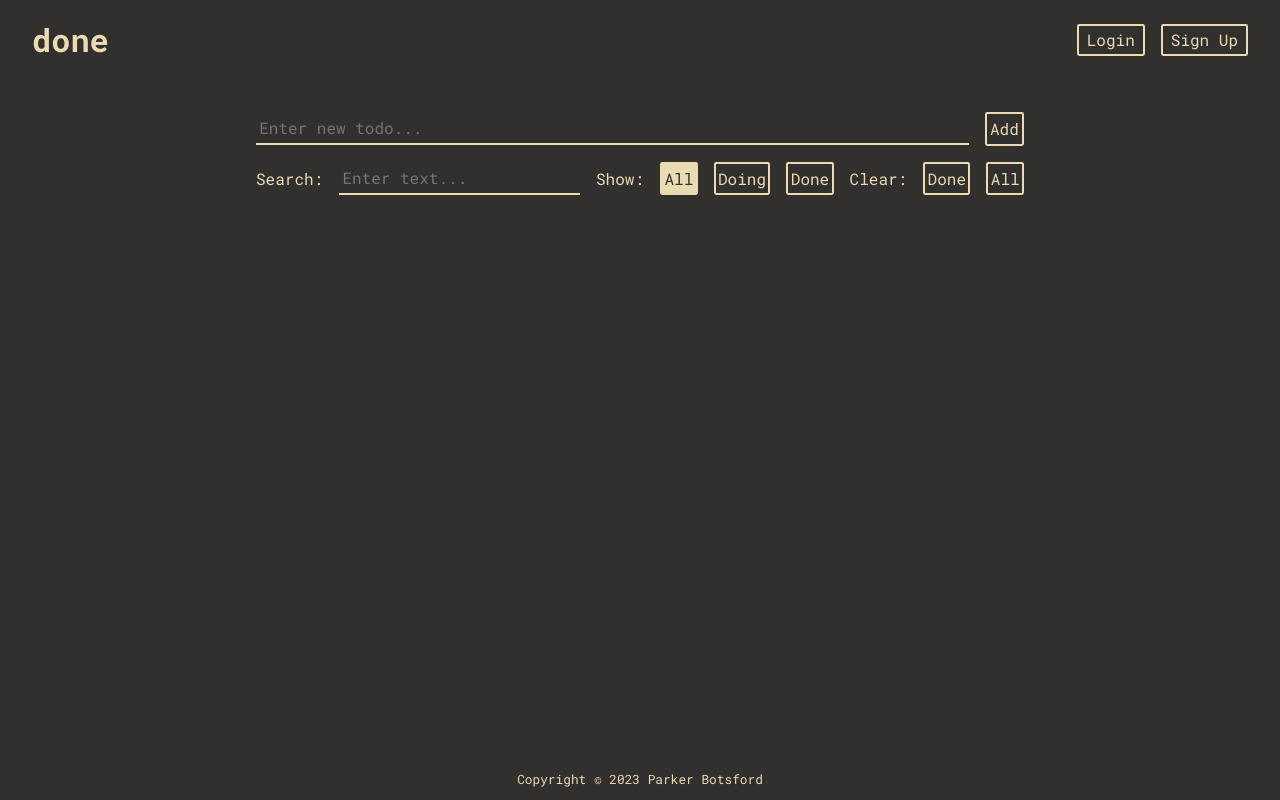
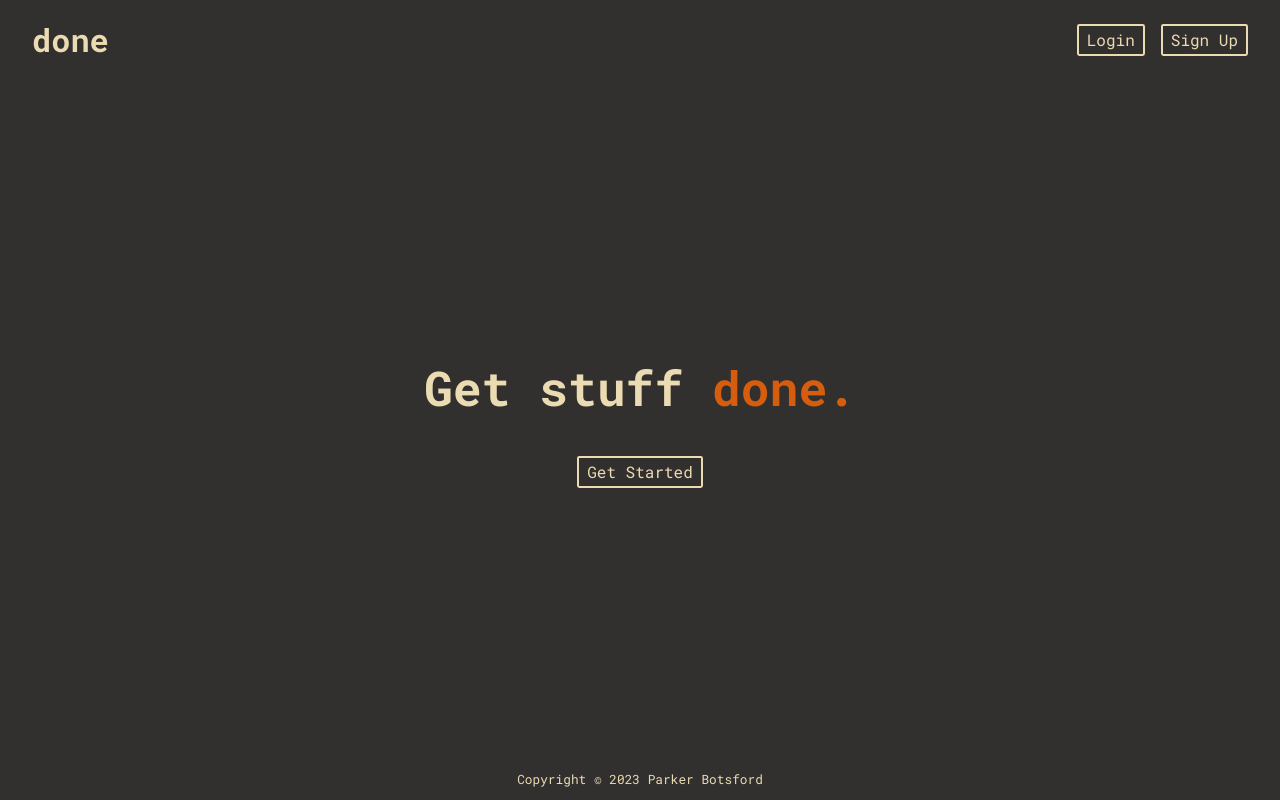
Before and after one commit to parbots/done, a Next.js app: page / in a window 1280 px wide. Built offline with nearby package versions, Linux system fonts and the light colour scheme.

Commit message:
Move Item module into new list page and create basic landing page

```diff
--- a/src/components/header/Header.module.css
+++ b/src/components/header/Header.module.css
@@ -22,7 +22,7 @@
 .navLink {
     padding: 0.15rem 0.5rem;
 
-    text-decoration: none;
+    outline: none;
 
     border: solid 0.15rem var(--color);
     border-radius: 0.15rem;
@@ -36,8 +36,6 @@
 
 .loginLink:hover,
 .loginLink:focus-visible {
-    outline: none;
-
     border-color: var(--highlight);
 
     color: var(--highlight);
@@ -49,8 +47,6 @@
 
 .signupLink:hover,
 .signupLink:focus-visible {
-    outline: none;
-
     border-color: var(--highlight);
 
     color: var(--highlight);
--- a/src/pages/index.tsx
+++ b/src/pages/index.tsx
@@ -1,104 +1,12 @@
 import Head from 'next/head'
-
-import { useState, useEffect } from 'react'
+import Link from 'next/link'
 
 import styles from '@styles/HomePage.module.css'
 
 import { Header } from '@components/header'
 import { Footer } from '@components/footer'
 
-import type { Item, Filter } from 'types/item'
-
-import { ListMenu } from '@modules/items/menu'
-import { List } from '@modules/items/list'
-
 export default function HomePage() {
-
-    const [items, setItems] = useState<Item[]>([]);
-
-    // TODO: use library for random IDs
-    const [itemID, setItemID] = useState(0);
-
-    // Insert a new item at the end of the list
-    const addItem = (itemText: string) => {
-        setItems([
-            ...items,
-            { id: itemID, text: itemText, complete: false }
-        ]);
-
-        // temp
-        setItemID(itemID + 1);
-    };
-
-    const removeItem = (selectedItem: Item) => {
-        setItems(
-            items.filter((item) => {
-                return item !== selectedItem;
-            })
-        );
-    };
-
-    const toggleCompleteItem = (selectedItem: Item) => {
-        setItems(
-            items.map((item) => {
-                if (item === selectedItem) item.complete = !item.complete;
-                return item;
-            })
-        );
-    };
-
-    const editItem = (selectedItem: Item, newText: string) => {
-        setItems(
-            items.map((item) => {
-                if (item === selectedItem) item.text = newText;
-                return item;
-            })
-        );
-    };
-
-    const clearItems = () => {
-        setItems([]);
-    };
-
-    const clearCompleteItems = () => {
-        setItems(
-            items.filter((item) => {
-                return !item.complete;
-            })
-        );
-    };
-
-    const [currentFilter, setCurrentFilter] = useState<Filter>('all');
-    const [filteredItems, setFilteredItems] = useState<Item[]>(items);
-
-    useEffect(() => {
-        setFilteredItems(
-            items.filter((item) => {
-                switch (currentFilter) {
-                    case 'all':
-                        return true;
-                    case 'incomplete':
-                        return !item.complete;
-                    case 'complete':
-                        return item.complete;
-                }
-            })
-        );
-    }, [items, currentFilter]);
-
-    const [searchValue, setSearchValue] = useState('');
-    const [searchedItems, setSearchedItems] = useState<Item[]>(items);
-
-    useEffect(() => {
-        setSearchedItems(
-            filteredItems.filter((item) => {
-                return item.text
-                    .toLowerCase()
-                    .includes(searchValue.toLowerCase());
-            })
-        );
-    }, [filteredItems, searchValue]);
-
     return (
         <>
             <Head>
@@ -113,16 +21,11 @@ export default function HomePage() {
                 <Header />
 
                 <main className={styles.main}>
-                    <ListMenu
-                        addItem={addItem}
-                        searchValue={searchValue}
-                        setSearchValue={setSearchValue}
-                        currentFilter={currentFilter}
-                        setCurrentFilter={setCurrentFilter}
-                        clearCompleteItems={clearCompleteItems}
-                        clearItems={clearItems}
-                    />
-                    <List items={searchedItems} removeItem={removeItem} editItem={editItem} toggleCompleteItem={toggleCompleteItem} />
+                    <h1 className={styles.title}>
+                        Get stuff <span className={styles.titleHighlight}>done.</span>
+                    </h1>
+
+                    <Link href='/list' className={styles.link}>Get Started</Link>
                 </main>
 
                 <Footer />
--- a/src/styles/HomePage.module.css
+++ b/src/styles/HomePage.module.css
@@ -6,11 +6,33 @@
 .main {
     min-height: 85vh;
 
-    padding: 2rem 0 0 0;
-
     display: flex;
     flex-direction: column;
-    justify-content: flex-start;
+    justify-content: center;
     align-items: center;
     gap: 2rem;
 }
+
+.titleHighlight {
+    color: var(--highlight);
+}
+
+.link {
+    padding: 0.15rem 0.5rem;
+
+    outline: none;
+
+    border: solid 0.15rem var(--color);
+    border-radius: 0.15rem;
+
+    color: var(--color);
+
+    transition: color 0.3s, border-color 0.3s;
+}
+
+.link:hover,
+.link:focus-visible {
+    border-color: var(--highlight);
+
+    color: var(--highlight);
+}
--- /dev/null
+++ b/src/styles/ListPage.module.css
@@ -0,0 +1,16 @@
+.page {
+    display: flex;
+    flex-direction: column;
+}
+
+.main {
+    min-height: 85vh;
+
+    padding: 2rem 0 0 0;
+
+    display: flex;
+    flex-direction: column;
+    justify-content: flex-start;
+    align-items: center;
+    gap: 2rem;
+}
```
Also changed, not shown: src/pages/list.tsx (added, +133 -0 lines).
